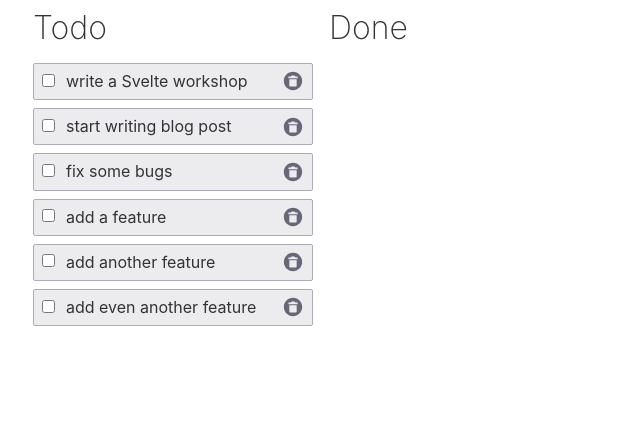
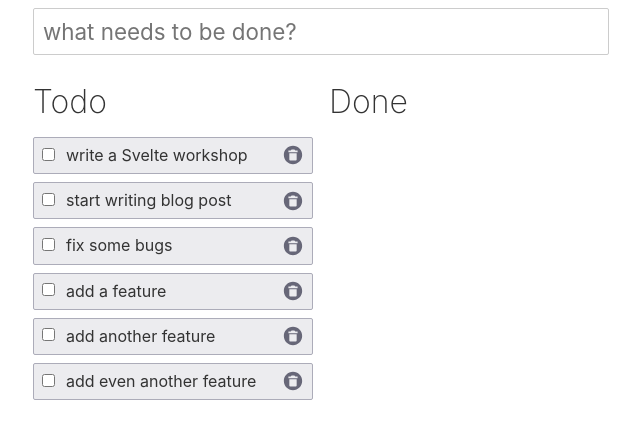
Before and after one commit to ladraum/svelte-workshop, a Svelte app: page / in a window 1280 px wide. Shown: the top 438 px of the page, without its empty margins (319-959 px from the left). Built offline with nearby package versions, Linux system fonts and the light colour scheme.

Commit message:
Allow user to mark and add todos

```diff
--- a/src/App.svelte
+++ b/src/App.svelte
@@ -10,16 +10,36 @@
 		{ id: uid++, done: false, description: 'add even another feature' },
 	];
 
+	function add(input) {
+		const todo = {
+			id: uid++,
+			done: false,
+			description: input.value
+		};
+		todos = [todo, ...todos];
+		input.value = '';
+	}
+
 	function remove(todo) {
 		todos = todos.filter(t => t !== todo);
 	}
+
+	function mark(todo, done) {
+		todo.done = done;
+		remove(todo);
+		todos = todos.concat(todo);
+	}
 </script>
 <div class='board'>
+	<input
+		placeholder="what needs to be done?"
+		on:keydown={e => e.key === 'Enter' && add(e.target)}
+	>
 	<div>
 		<h2>Todo</h2>
 		{#each todos.filter(t => !t.done) as todo (todo.id)}
 			<label>
-				<input type="checkbox">
+				<input type=checkbox on:change={() => mark(todo, true)}>
 				{todo.description}
 				<button on:click="{() => remove(todo)}">remove</button>
 			</label>
@@ -28,8 +48,8 @@
 	<div>
 		<h2>Done</h2>
 		{#each todos.filter(t => t.done) as todo (todo.id)}
-			<label>
-				<input type="checkbox">
+			<label class="done">
+				<input type=checkbox checked on:change={() => mark(todo, false)}>
 				{todo.description}
 				<button on:click="{() => remove(todo)}">remove</button>
 			</label>
@@ -44,6 +64,14 @@
 		grid-gap: 1em;
 		max-width: 36em;
 		margin: 0 auto;
+	}
+	.board > input {
+		font-size: 1.4em;
+		grid-column: 1/3;
+	}
+	.done {
+		border: 1px solid hsl(240, 8%, 90%);
+		background-color:hsl(240, 8%, 98%);
 	}
 	h2 {
 		font-size: 2em;
```
